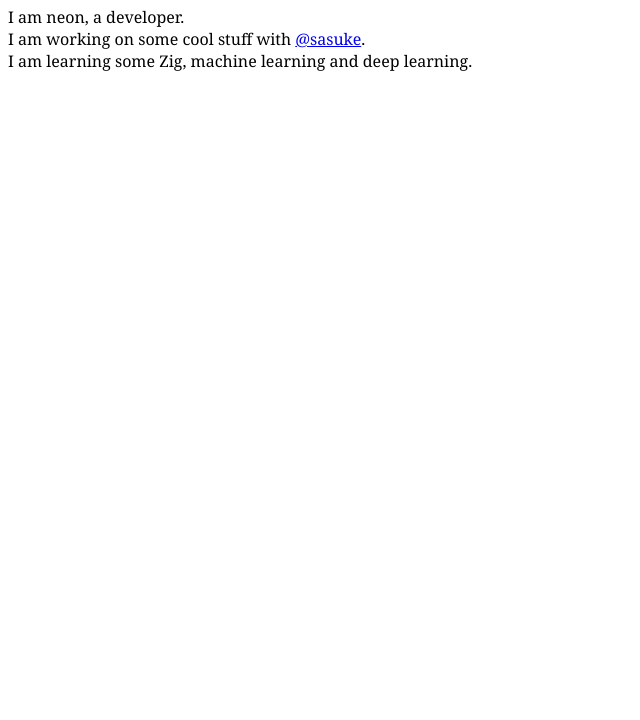
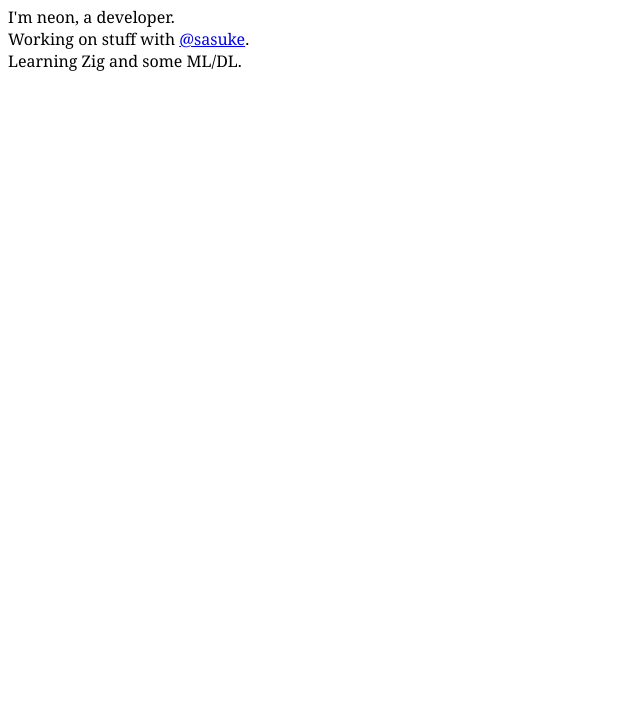
Before and after one commit to neonnbits/neonnbits.com, a plain HTML site: page index.html in a window 1280 px wide. Shown: the part 80-800 px from the top of the page, without its empty margins (0-640 px from the left). Drawn offline with Linux system fonts and the light colour scheme.

Commit message:
update again

```diff
--- a/index.html
+++ b/index.html
@@ -14,8 +14,7 @@
 </head>
 <body>
     <h1>About me.</h1>
-    <p>I am neon, a developer. <br> I am working on some cool stuff with <a href="http://x.com/sasuke___420">@sasuke</a>.<br>
-        I am learning some Zig, machine learning and deep learning.
+    <p>I'm neon, a developer.<br> Working on stuff with <a href="http://x.com/sasuke___420">@sasuke</a>.<br> Learning Zig and some ML/DL.
     </p>
 </body>
 </html>
```
